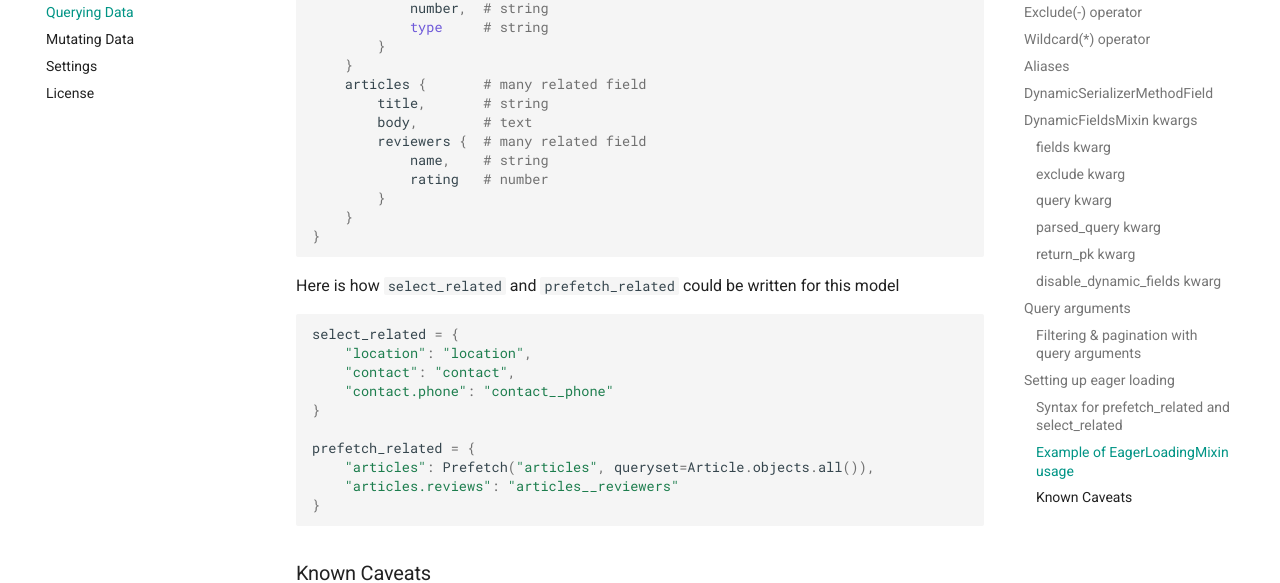
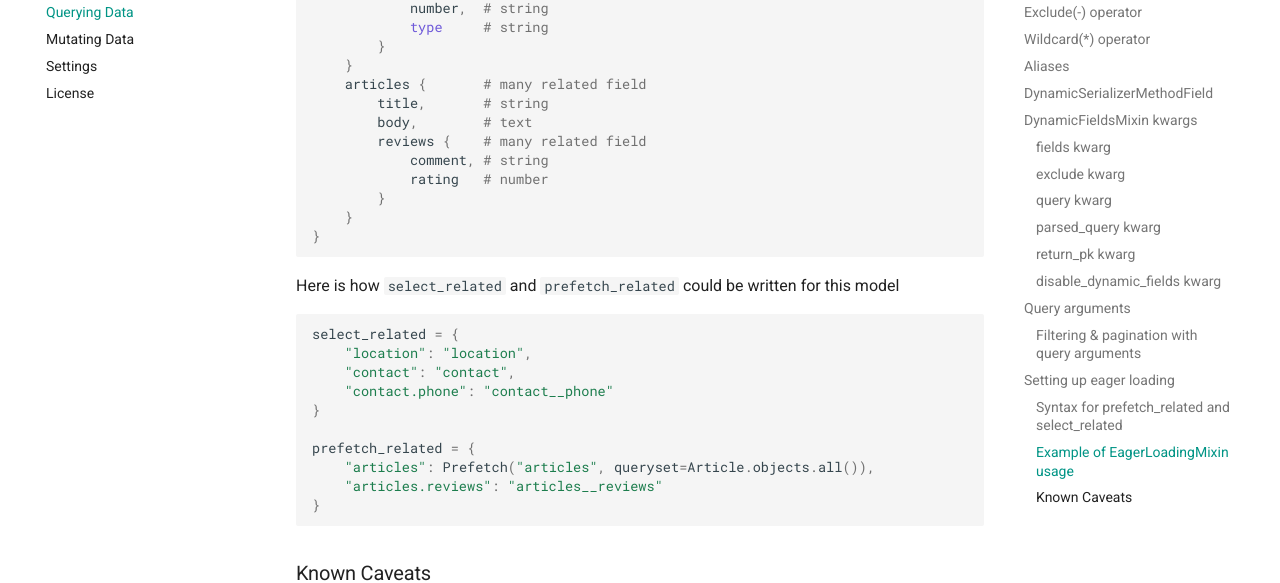
Before and after one commit to yezyilomo/django-restql, an MkDocs documentation site: the page built from docs/querying_data.md, in a window 1280 px wide and 900 px high, scrolled down 20172 px. Shown: the part 128-711 px from the top of the window. Built offline with MkDocs 1.6.1 and Material for MkDocs 9.7.7, drawn with Linux system fonts in a browser that asks for light colours; comment, search, counter and statistics services are not loaded.

Commit message:
📝Update documentation

````diff
--- a/docs/querying_data.md
+++ b/docs/querying_data.md
@@ -879,8 +879,8 @@ user = {
     articles {       # many related field
         title,       # string
         body,        # text
-        reviewers {  # many related field
-            name,    # string
+        reviews {    # many related field
+            comment, # string
             rating   # number
         }
     }
@@ -897,7 +897,7 @@ select_related = {
 
 prefetch_related = {
     "articles": Prefetch("articles", queryset=Article.objects.all()),
-    "articles.reviews": "articles__reviewers"
+    "articles.reviews": "articles__reviews"
 }
 ```
 
````
Also changed, not shown: docs/mutating_data.md (+1 -1 lines), docs/settings.md (+1 -1 lines).
